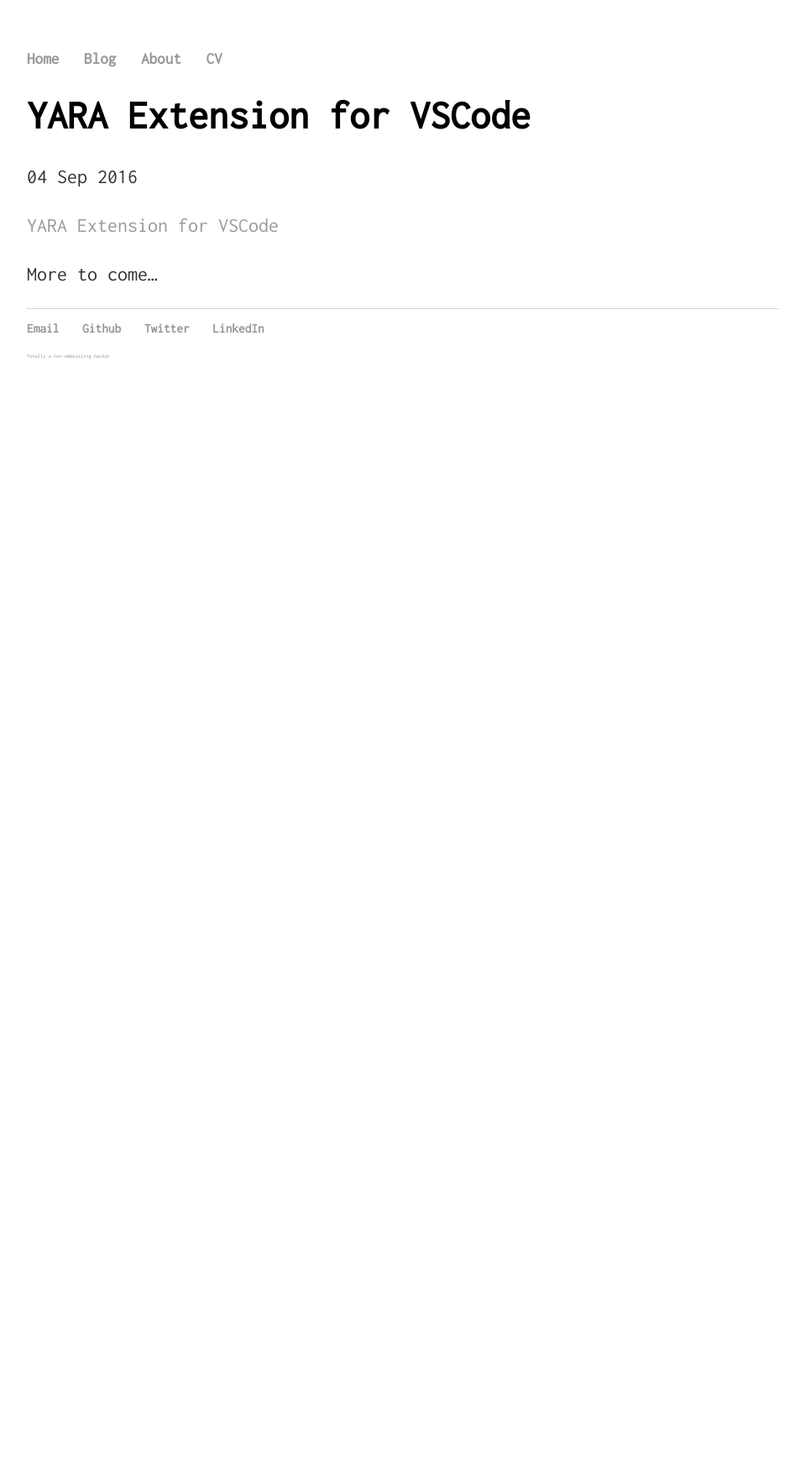
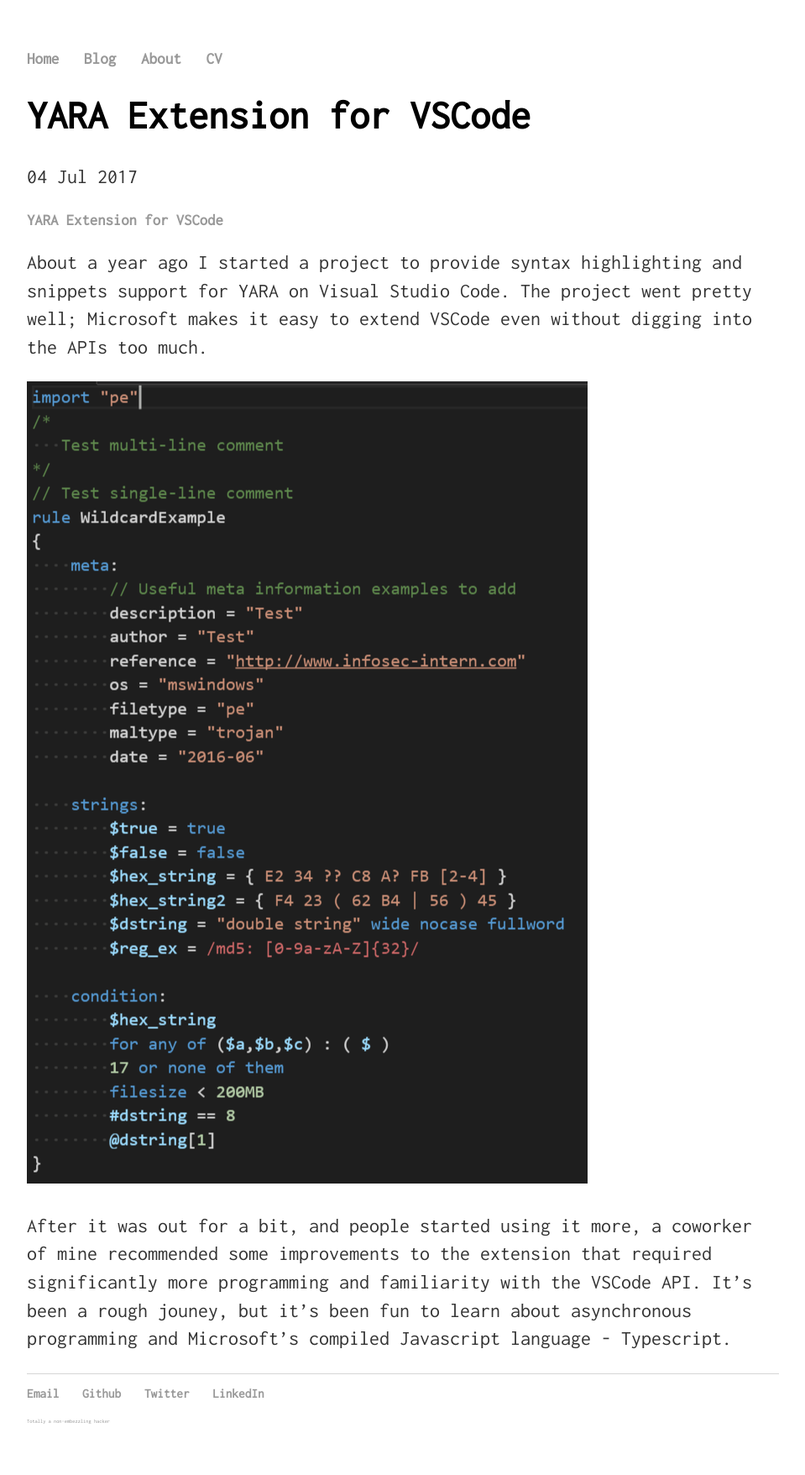
Before and after one commit to infosec-intern/infosec-intern.github.io, a Jekyll site: the page built from _posts/2016-09-04-yara-extension-for-vscode.md, in a window 1280 px wide. Shown: the whole page at 84% size, without its empty margins (160-1119 px from the left). Built offline with Jekyll 4.4.1, drawn with Linux system fonts in a browser that asks for light colours; before the commit the page ends 900 px from its top, so only the background shows below that.

Commit message:
began work on yara post added yara-ext image

```diff
--- a/_posts/2016-09-04-yara-extension-for-vscode.md
+++ b/_posts/2016-09-04-yara-extension-for-vscode.md
@@ -1,9 +1,13 @@
 ---
 layout: post
 title: YARA Extension for VSCode
-date: 2016-09-04
+date: 2017-07-04
 tags: yara vscode project
 ---
-[YARA Extension for VSCode](https://marketplace.visualstudio.com/items?itemName=infosec-intern.yara)
+### [YARA Extension for VSCode](https://marketplace.visualstudio.com/items?itemName=infosec-intern.yara)
 
-More to come...
+About a year ago I started a project to provide syntax highlighting and snippets support for YARA on Visual Studio Code. The project went pretty well; Microsoft makes it easy to extend VSCode even without digging into the APIs too much.
+
+![Syntax Highlights]({{ site.url }}/images/yara-ext-04092016.PNG)
+
+After it was out for a bit, and people started using it more, a coworker of mine recommended some improvements to the extension that required significantly more programming and familiarity with the VSCode API. It's been a rough jouney, but it's been fun to learn about asynchronous programming and Microsoft's compiled Javascript language - Typescript.
```
Also changed, not shown: images/yara-ext-04092016.PNG (added).
